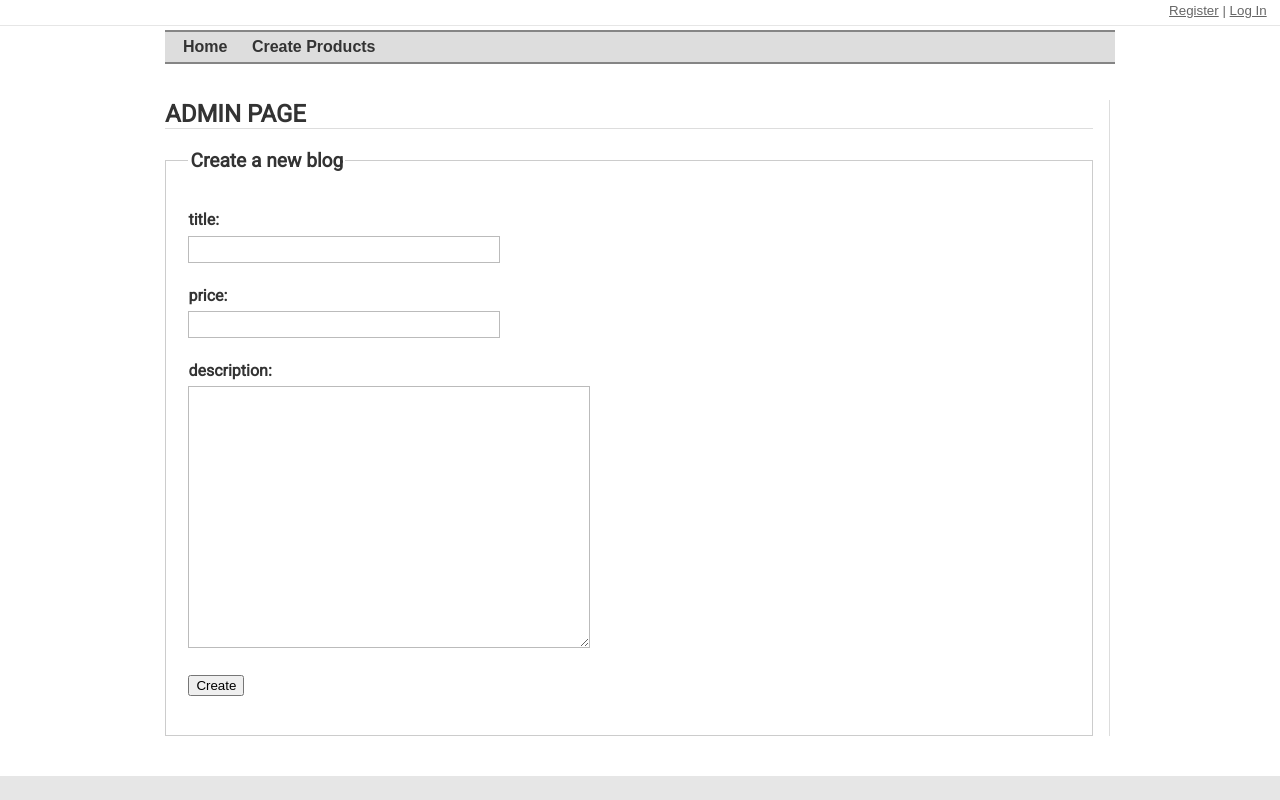
After one commit to StefanThePerson/Grupparbete---Kunskapskontroll-3, a PHP site: page /admin/create_products.php in a window 1280 px wide. The commit adds this page. Run offline with PHP 8.4, Linux system fonts and the light colour scheme.

Commit message:
created a prodcut page

```diff
--- /dev/null
+++ b/public/admin/create_products.php
@@ -0,0 +1,106 @@
+<?php
+require('../../src/config.php');
+require(SRC_PATH . 'dbconnect.php');
+$pageTitle = 'Admin Page';
+$pageId = 'admin';
+
+// checkSuccessLogin();
+// $posts = fetchAllPosts();
+
+
+$title = '';
+$description = '';
+$price = '';
+$img_url = '';
+$errorMsg = '';
+
+if (isset($_POST['createProduct'])) {
+  $title = trim($_POST['title']);
+  $description = trim($_POST['description']);
+  $price = trim($_POST['price']);
+  // $img_url = trim($_POST['img_url']);
+
+  if (empty($title)) {
+    $errorMsg .= "*You must choose a title</br>";
+  }
+  if (empty($description)) {
+    $errorMsg .= "*You must have a description</br>";
+  }
+  if (empty($price)) {
+    $errorMsg .= "*You must choose an price</br>";
+  }
+  if (!empty($errorMsg)) {
+    $errorMsg = "<ul class='error_msg'>{$errorMsg}</ul>";
+  }
+
+  if (empty($errorMsg)) {
+    try {
+      $query = "
+        INSERT INTO products (title, description, price)
+        VALUES (:title, :description, :price);
+      ";
+      $stmt = $dbconnect->prepare($query);
+      $stmt->bindValue(":title", $title);
+      $stmt->bindValue(":description", $description);
+      $stmt->bindValue(":price", $price);
+      $result = $stmt->execute();
+
+    } catch (\PDOException $e) {
+        throw new \PDOException($e->getMessage(), (int) $e->getCode());
+    }
+
+    if ($result) {
+      $errorMsg = '<div class="success_msg">You successfully created a new product.</div>';
+    } else {
+      $errorMsg = '<div class="success_msg">Somthing went wrong, failed to create a product.</div>';
+    }
+  }
+}
+
+
+
+?>
+<?php include('layout/header.php'); ?>
+<!-- Sidans/Dokumentets huvudsakliga innehåll -->
+
+<div id="content">
+	<!-- <?= $errorMsg ?> -->
+	<article class="border">
+		<h1>Admin Page</h1>
+    <form action="#" method="post" accept-charset="utf-8">
+      <fieldset>
+        <legend>Create a new blog</legend>
+
+        <?= $errorMsg ?>
+
+        <p>
+          <label for="input1">title:</label><br>
+          <input type="text" class="text" name="title" value="<?=$title?>">
+        </p>
+
+        <p>
+          <label for="input1">price:</label><br>
+          <input type="text" class="text" name="price" value="<?=$price?>">
+        </p>
+
+        <p>
+          <label for="input1">description:</label><br>
+          <textarea name="description"><?=$description?></textarea>
+        </p>
+
+        <p>
+          <input type="submit" name="createProduct" value="Create">
+        </p>
+      </fieldset>
+    </form>
+	</article>
+
+
+
+
+
+
+</div>
+
+
+<?php include('layout/footer.php'); ?>
--- a/public/admin/layout/header.php
+++ b/public/admin/layout/header.php
@@ -35,7 +35,7 @@
     <!-- Main navigation menu -->
     <nav class="navmenu">
       <a id="home-link"     href="index.php">Home</a>
-      <!-- <a id="createblog-link"   href="create_blog.php">Create Blog</a> -->
+      <a id="create_products-link"   href="create_products.php">Create Products</a>
       <!-- <a id="editblog-link"   href="edit_blog.php">Manage Blog</a> -->
       <!-- <a id="postform-link"   href="postform.php">Post form test</a> -->
     </nav>
```
Also changed, not shown: public/admin/index.php (deleted, +0 -20 lines).
